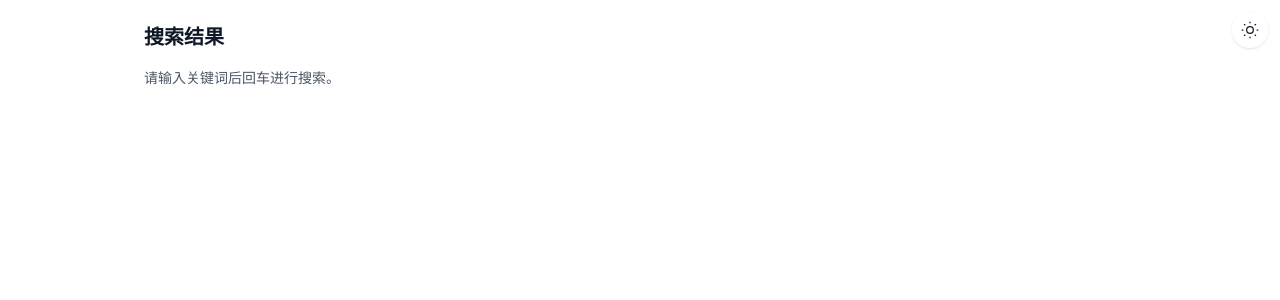
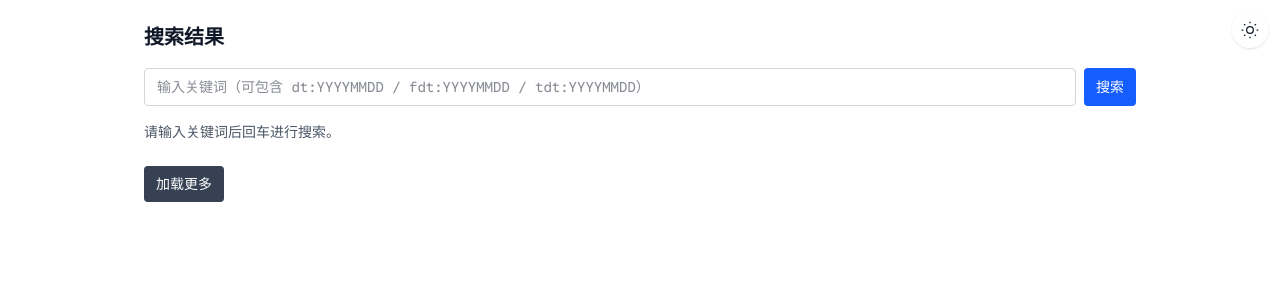
Before and after one commit to codelder/opsbox, a SvelteKit app in the folder ui/: page /search in a window 1280 px wide. Shown: the top 300 px of the page. Built offline with nearby package versions, Linux system fonts and the light colour scheme.

Commit message:
ui(search): implement paged NDJSON consumption — read 20 items then pause; add Load More to resume; remove obsolete date param; preserve stream/backpressure behavior

```diff
--- a/ui/src/routes/search/+page.svelte
+++ b/ui/src/routes/search/+page.svelte
@@ -4,37 +4,103 @@
 
   // 中文注释：查询字符串、结果列表、加载与错误状态
   let q = $state('');
-  let date = $state('');
   let results = $state<Array<Record<string, any>>>([]);
-  let loading = $state(false);
+  let loading = $state(false); // 当前是否正在读取一批
   let error = $state<string | null>(null);
 
-  // 中文注释：用于取消请求的控制器
-  let controller: AbortController | null = null;
+  // 中文注释：分页控制（每批 20 条）
+  const PAGE_SIZE = 20;
+  let hasMore = $state(true); // 是否还有更多可读
+  let paused = $state(false); // 是否处于“暂停等待加载更多”状态
 
-  // 中文注释：启动流式搜索
-  async function startSearch(query: string, dateParam: string) {
-    // 清理上一次的流
+  // 中文注释：流读取持久状态
+  let controller: AbortController | null = null; // 取消当前请求
+  let reader: ReadableStreamDefaultReader<Uint8Array> | null = null; // 当前响应的 reader
+  let decoder: TextDecoder | null = null; // 统一的 TextDecoder
+  let buffer = $state(''); // 分片缓冲（可能出现半行）
+
+  // 中文注释：读取一批（最多 PAGE_SIZE 条）。读满或读到流结束就停止。
+  async function readBatch(maxItems = PAGE_SIZE) {
+    if (!reader) return;
+    loading = true;
+    paused = false;
+    let produced = 0;
+    try {
+      while (produced < maxItems && reader) {
+        const { done, value } = await reader.read();
+        if (done) {
+          // 处理尾部残留
+          const last = buffer.trim();
+          if (last) {
+            try {
+              const obj = JSON.parse(last);
+              results = [...results, obj];
+            } catch (e) {
+              console.error('解析 NDJSON 尾行失败：', e, last);
+            }
+            buffer = '';
+          }
+          hasMore = false;
+          break;
+        }
+        const dec = decoder ?? (decoder = new TextDecoder());
+        buffer += dec.decode(value, { stream: true });
+        const lines = buffer.split('\n');
+        buffer = lines.pop() ?? '';
+        for (const line of lines) {
+          const trimmed = line.trim();
+          if (!trimmed) continue;
+          try {
+            const obj = JSON.parse(trimmed);
+            results = [...results, obj];
+            produced += 1;
+            if (produced >= maxItems) {
+              break;
+            }
+          } catch (e) {
+            // 中文报错：单行解析失败不阻断整体
+            console.error('解析 NDJSON 行失败：', e, trimmed);
+          }
+        }
+      }
+    } catch (e: any) {
+      if (e?.name === 'AbortError') return; // 主动取消
+      error = e?.message || '搜索过程中发生未知错误';
+      hasMore = false;
+      reader = null;
+    } finally {
+      loading = false;
+      // 若还有更多但已达到本批上限，则进入暂停态，等待“加载更多”
+      if (hasMore && produced >= maxItems) {
+        paused = true;
+      }
+    }
+  }
+
+  // 中文注释：启动流式搜索（重置状态并读取首批）
+  async function startSearch(query: string) {
+    // 终止上一次
     controller?.abort();
     controller = new AbortController();
     const signal = controller.signal;
 
+    // 重置状态
     results = [];
-    loading = true;
     error = null;
+    hasMore = true;
+    paused = false;
+    buffer = '';
+    decoder = null;
+    reader = null;
 
     try {
-      // 中文注释：API 基地址可通过 PUBLIC_API_BASE 配置，默认使用 /api/v1/logsearch
       const API_BASE = env.PUBLIC_API_BASE || '/api/v1/logsearch';
       const endpoint = `${API_BASE}/stream.ndjson`;
-
       const payload: Record<string, any> = { q: query };
-      if (dateParam) payload.date = dateParam;
 
       const res = await fetch(endpoint, {
         method: 'POST',
         headers: {
-          // 中文注释：声明期待 NDJSON
           Accept: 'application/x-ndjson',
           'Content-Type': 'application/json'
         },
@@ -46,74 +112,71 @@
         throw new Error(`服务端返回异常状态：${res.status}`);
       }
 
-      const reader = res.body.getReader();
-      const decoder = new TextDecoder();
-      let buffer = '';
+      reader = res.body.getReader();
+      await readBatch(PAGE_SIZE);
+    } catch (e: any) {
+      if (e?.name === 'AbortError') return; // 主动取消不视为错误
+      error = e?.message || '搜索过程中发生未知错误';
+      hasMore = false;
+      reader = null;
+    }
+  }
 
-      while (true) {
-        const { done, value } = await reader.read();
-        if (done) break;
-        buffer += decoder.decode(value, { stream: true });
-        const lines = buffer.split('\n');
-        buffer = lines.pop() ?? '';
-        for (const line of lines) {
-          const trimmed = line.trim();
-          if (!trimmed) continue;
-          try {
-            const obj = JSON.parse(trimmed);
-            results = [...results, obj];
-          } catch (e) {
-            // 中文报错：单行解析失败不阻断整体
-            console.error('解析 NDJSON 行失败：', e, trimmed);
-          }
-        }
-      }
-
-      // 中文注释：处理末尾残留（无换行结尾）
-      const last = buffer.trim();
-      if (last) {
-        try {
-          const obj = JSON.parse(last);
-          results = [...results, obj];
-        } catch (e) {
-          console.error('解析 NDJSON 尾行失败：', e, last);
-        }
-      }
-    } catch (e: any) {
-      if (e?.name === 'AbortError') return; // 中文注释：主动取消不视为错误
-      error = e?.message || '搜索过程中发生未知错误';
-    } finally {
-      loading = false;
-    }
+  // 中文注释：继续读取下一批
+  async function loadMore() {
+    if (loading || !hasMore) return;
+    await readBatch(PAGE_SIZE);
   }
 
   // 中文注释：从地址栏读取 ?q=，并在客户端启动搜索
   onMount(() => {
     const params = new URL(window.location.href).searchParams;
     const initial = (params.get('q') || '').trim();
-    // const initialDate = (params.get('date') || '').trim();
-    const initialDate = '20250818';
     q = initial;
-    date = initialDate;
-    if (initial) startSearch(initial, initialDate);
+    if (initial) startSearch(initial);
   });
 
   onDestroy(() => {
     controller?.abort();
   });
+
+  // 中文注释：表单提交（支持在页面内触发新搜索）
+  function handleSubmit(e: Event) {
+    e.preventDefault();
+    const next = q.trim();
+    if (!next) return;
+    startSearch(next);
+  }
 </script>
 
 <!-- 中文注释：页面标题与状态栏 -->
 <div class="mx-auto max-w-5xl px-4 py-6">
   <h1 class="mb-4 text-xl font-semibold">搜索结果</h1>
+
+  <form class="mb-4 flex gap-2" on:submit|preventDefault={handleSubmit}>
+    <input
+      class="flex-1 rounded border border-gray-300 bg-white px-3 py-2 text-sm dark:border-gray-700 dark:bg-gray-900"
+      placeholder="输入关键词（可包含 dt:YYYYMMDD / fdt:YYYYMMDD / tdt:YYYYMMDD）"
+      bind:value={q}
+    />
+    <button
+      class="rounded bg-blue-600 px-3 py-2 text-sm text-white disabled:opacity-50"
+      disabled={loading}
+    >搜索</button>
+  </form>
+
   {#if q}
-    <p class="mb-6 text-sm text-gray-600 dark:text-gray-300">关键词：<span class="font-mono">{q}</span></p>
+    <p class="mb-4 text-sm text-gray-600 dark:text-gray-300">关键词：<span class="font-mono">{q}</span></p>
   {:else}
     <p class="mb-6 text-sm text-gray-600 dark:text-gray-300">请输入关键词后回车进行搜索。</p>
   {/if}
 
   {#if loading}
-    <div class="mb-4 text-sm text-blue-600 dark:text-blue-400">正在加载（流式传输中）…</div>
+    <div class="mb-2 text-sm text-blue-600 dark:text-blue-400">正在加载（本批）…</div>
+  {/if}
+
+  {#if paused && hasMore}
+    <div class="mb-2 text-sm text-gray-600 dark:text-gray-300">已加载 {PAGE_SIZE} 条，已暂停。</div>
   {/if}
 
   {#if error}
@@ -136,4 +199,19 @@
       <div class="text-sm text-gray-500 dark:text-gray-400">没有匹配结果。</div>
     {/if}
   </div>
+
+  <!-- 中文注释：分页控制按钮 -->
+  <div class="mt-6 flex items-center gap-3">
+    {#if hasMore}
+      <button
+        class="rounded bg-gray-700 px-3 py-2 text-sm text-white disabled:opacity-50"
+        on:click|preventDefault={loadMore}
+        disabled={loading}
+      >{loading ? '加载中…' : '加载更多'}</button>
+    {:else}
+      {#if results.length > 0}
+        <span class="text-sm text-gray-500 dark:text-gray-400">已到结尾。</span>
+      {/if}
+    {/if}
+  </div>
 </div>
```
